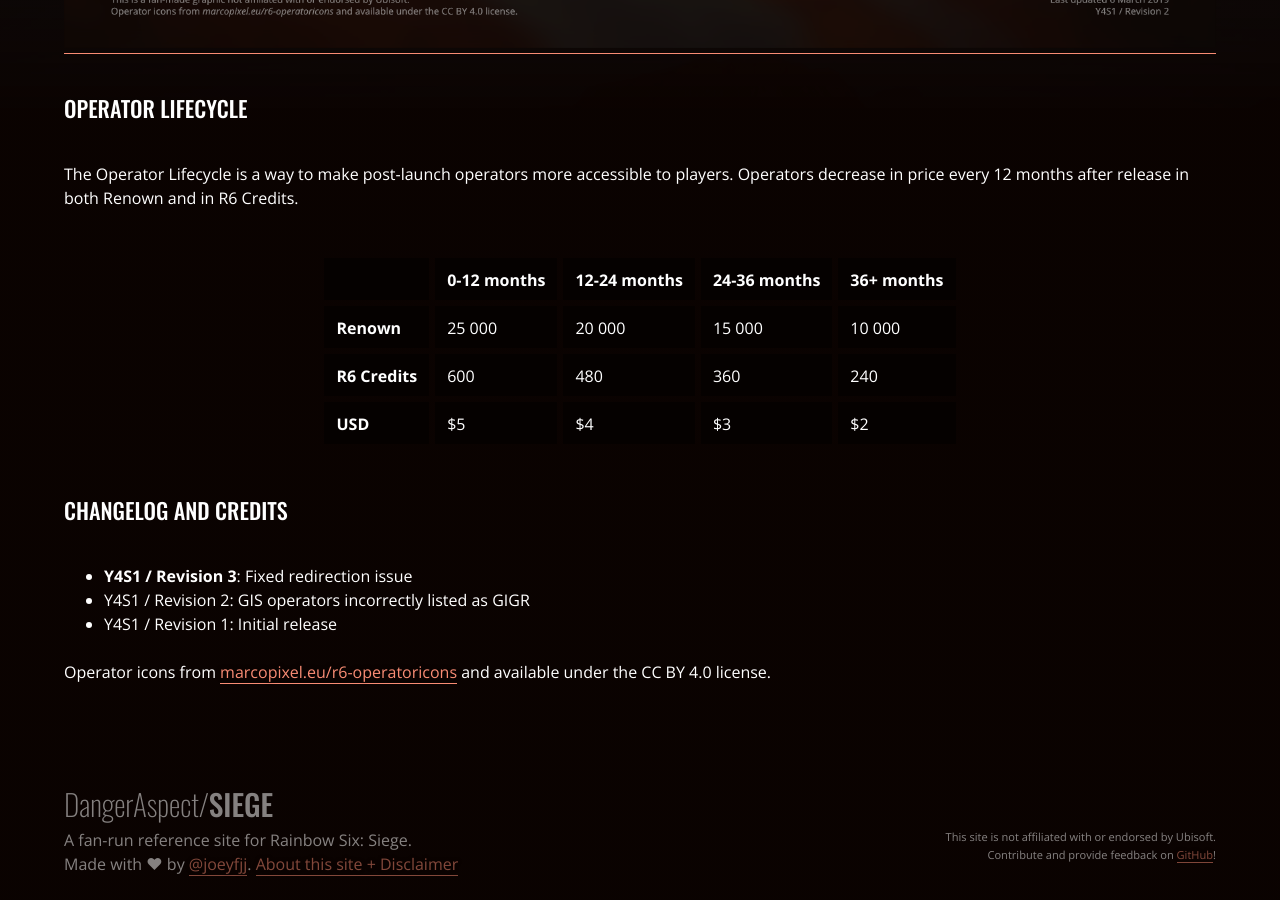
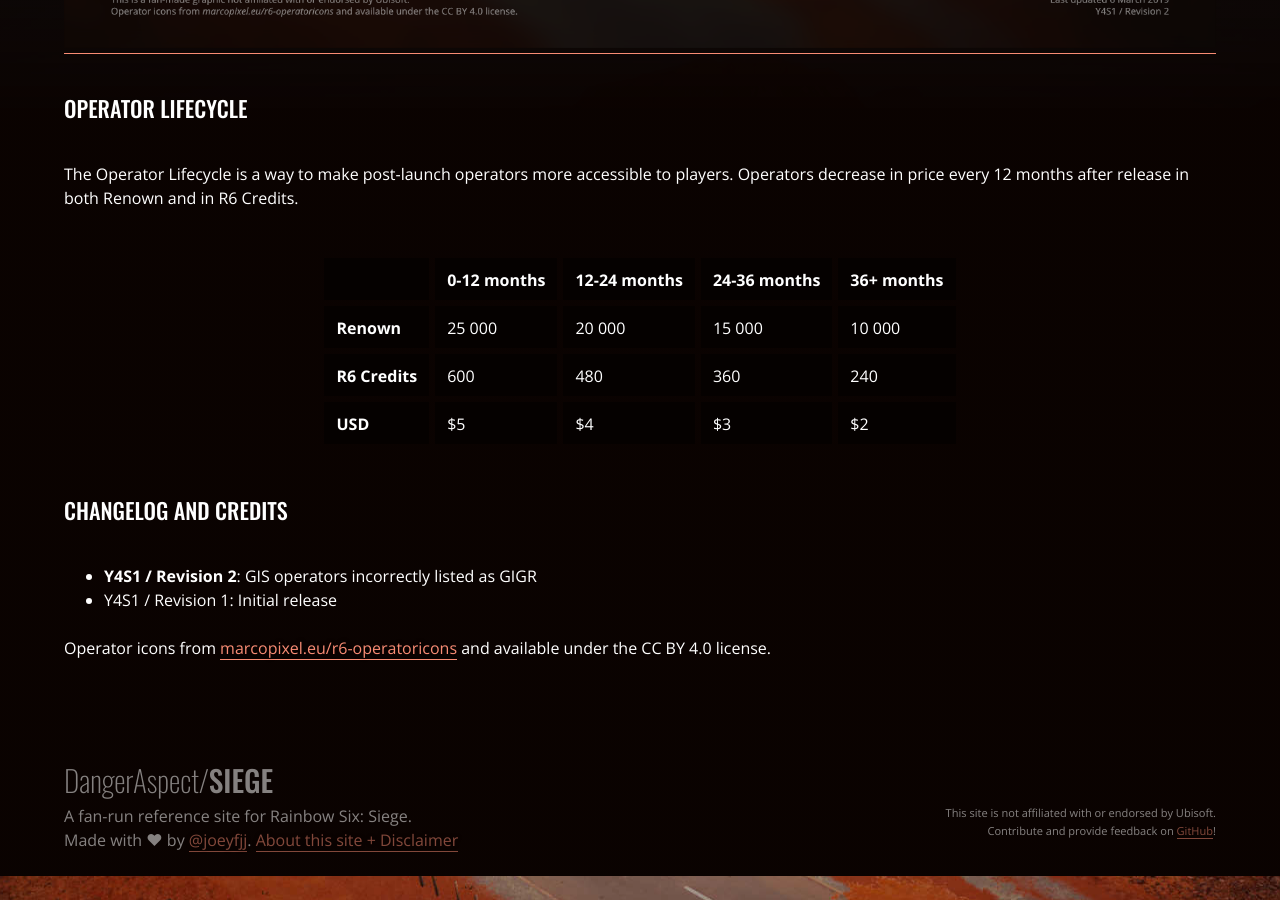
Before and after one commit to DangerAspect/siege, a Jekyll site: the page built from pages/operator-prices.md, in a window 1280 px wide and 900 px high, scrolled down 1038 px. Built offline with Jekyll 4.4.1, drawn with Linux system fonts in a browser that asks for light colours.

Commit message:
Revert revision number
That's for the image, not the page as a whole.

```diff
--- a/pages/operator-prices.md
+++ b/pages/operator-prices.md
@@ -23,8 +23,7 @@ The Operator Lifecycle is a way to make post-launch operators more accessible to
 
 ### Changelog and credits
 
-* **Y4S1 / Revision 3**: Fixed redirection issue
-* Y4S1 / Revision 2: GIS operators incorrectly listed as GIGR
+* **Y4S1 / Revision 2**: GIS operators incorrectly listed as GIGR
 * Y4S1 / Revision 1: Initial release
 
 Operator icons from [marcopixel.eu/r6-operatoricons](https://marcopixel.eu/r6-operatoricons/) and available under the CC BY 4.0 license.
```
